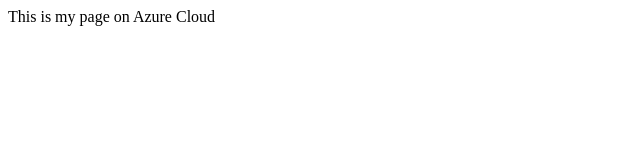
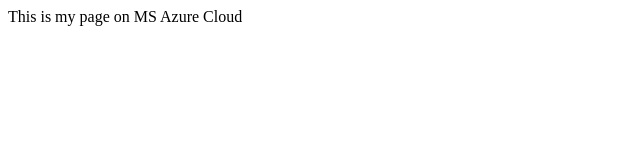
Before and after one commit to solankigithub/azuread, a plain HTML site: page WebContent/index.html in a window 1280 px wide. Shown: the full height of the page, 0-640 px from the left. Drawn offline with Linux system fonts and the light colour scheme.

Commit message:
ANOTHER CHANGE

```diff
--- a/WebContent/index.html
+++ b/WebContent/index.html
@@ -5,6 +5,6 @@
 <title>Azure Test App</title>
 </head>
 <body>
-This is my page on Azure Cloud
+This is my page on MS Azure Cloud
 </body>
 </html>
```
